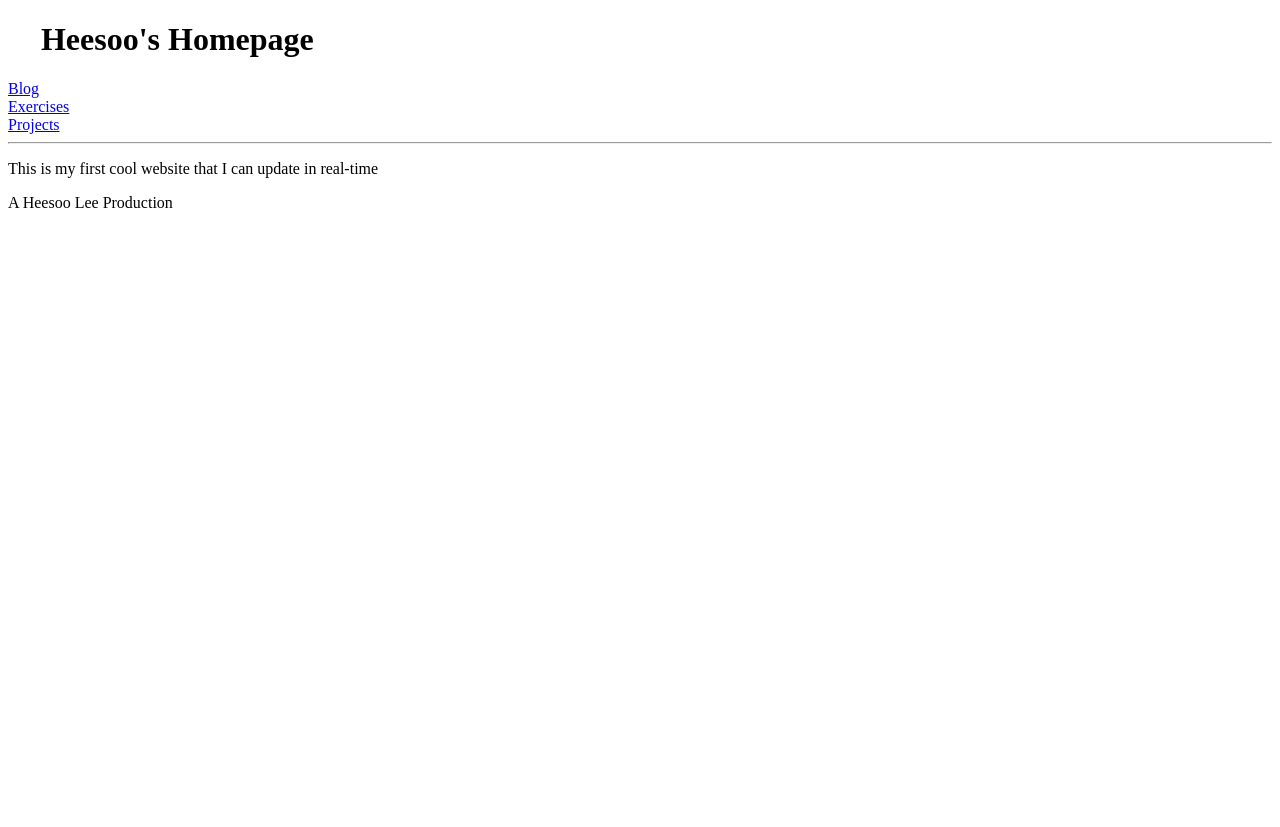
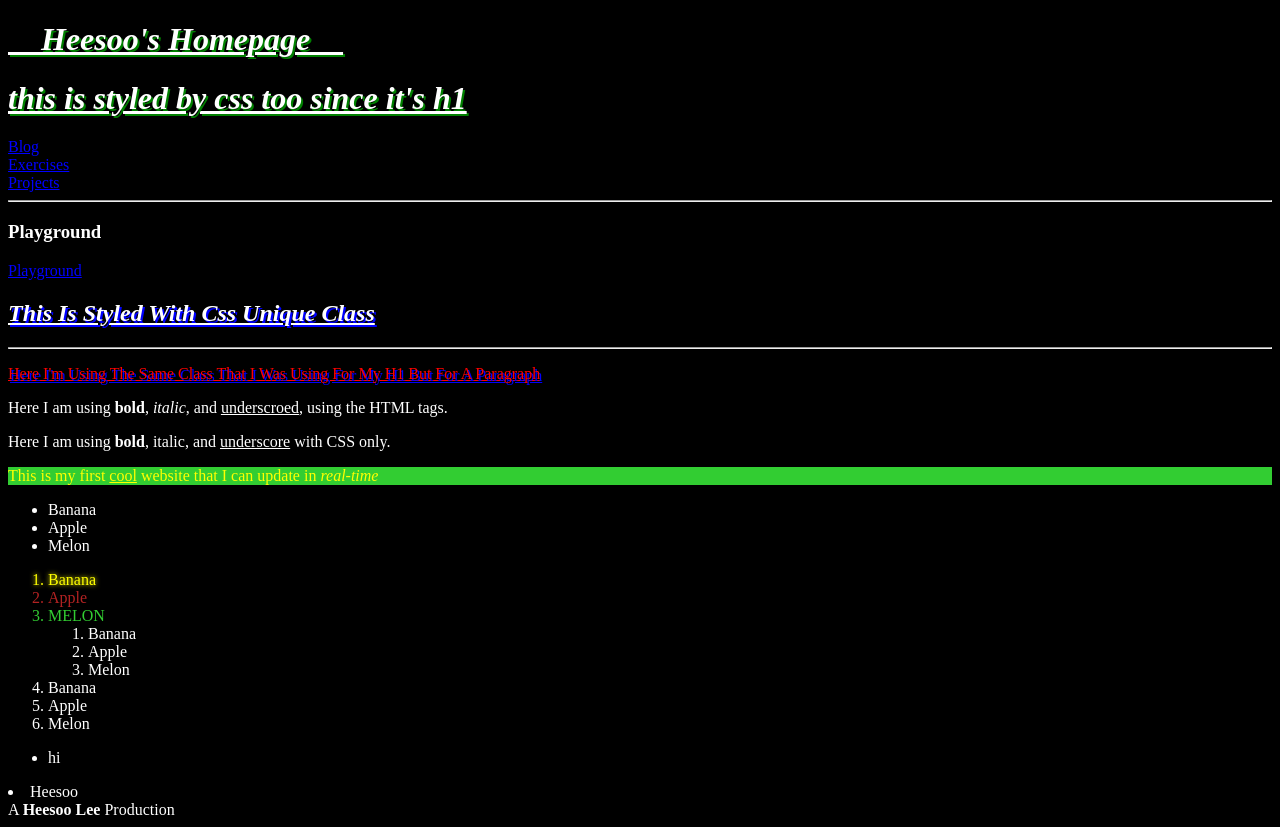
Before and after one commit to heesooleeo/art3001, a plain HTML site: page index.html in a window 1280 px wide. Before the commit the page ends 800 px from the top, so only its background shows below. Drawn offline with Linux system fonts and the light colour scheme; a web font is replaced by a local one.

Commit message:
style and classes

```diff
--- a/index.html
+++ b/index.html
@@ -2,25 +2,62 @@
 <html>
     <head>
         <title>Heesoo's Workshop</title> <!--tab name/title. not the website title-->
+        <link rel="stylesheet" href="style.css">
+        <style>
+            @import url('https://fonts.googleapis.com/css2?family=Imbue:wght@300;500;700&display=swap');
+            </style>
     </head>
-    <body>
+    <body style="background-color: black; color: white;">
         <header>
             <h1> Heesoo's Homepage </h1> <!--website title. apple is shift option k-->
+            <h1>this is styled by css too since it's h1</h1>
             <nav>
                <a href="blog">Blog</a>
                <br> <!--break. it makes whatever below right below whatever is on top-->
                <a href="exercises/">Exercises</a>
                <br>
                <a href="projects/">Projects</a>
+               <hr>
+               <h3>Playground</h3>
+               <a href="playground/extra-tags.html">Playground</a>
+               <h1 class="unique-class">this is styled with css unique class</h1>
             </nav>
         </header>
 
-
 <hr> <!--this is the long line across the website-->
 
-        <p>This is my first cool website that I can update in real-time</p>
+<p class="unique-class red-text">Here I'm using the same class that I was using for my h1 but for a paragraph</p>
 
-        <footer>A Heesoo Lee Production</footer>
+<p>Here I am using <b>bold</b>, <i>italic</i>, and <u>underscroed</u>, using the HTML tags. </p>
+
+<p>Here I am using <span style="font-weight: bold;">bold</span>, <span style="font-weight: italic;">italic</span>, and <span style="text-decoration: underline;">underscore</span> with CSS only. </p>
+
+        <p style="background-color: limegreen; color: yellow;">This is my first <u>cool</u> website that I can update in <i>real-time</i></p>
+
+        <ul data-visibility="logged-in">   <!---unordered list-->
+            <li>Banana</li> <!---bullet points-->
+            <li>Apple</li>
+            <li>Melon</li>
+        </ul>
+
+        <ol data-visibility="logged-out"> <!--ordered list parental code-->
+            <li style="color: #ffff00; text-shadow: 0 0 5px;">Banana</li> <!---listed number item bullet points-->
+            <li style="color:firebrick;">Apple</li>
+            <li style="color: limegreen; text-transform: uppercase;">Melon</li>
+            <ol> <li>Banana</li> <!---listed number item bullet points-->
+                <li>Apple</li>
+                <li>Melon</li></ol>
+            <li>Banana</li> <!---listed number item bullet points-->
+            <li>Apple</li>
+            <li>Melon</li>
+        </ol>
+
+        <ul><li>hi</li></ul>
+
+
+        <li>Heesoo</li>
+
+        <footer>A <b>Heesoo Lee</b> Production</footer>
 
     </body>
 </html>
--- /dev/null
+++ b/style.css
@@ -0,0 +1,18 @@
+h1 {
+    text-shadow: 2px 2px green;
+    text-decoration: underline;
+    font-style: italic;
+    font-family: 'Imbue', serif;
+}
+
+a {color: blue}
+
+.unique-class {
+    text-shadow: 2px 2px blue;
+    text-decoration: underline;
+    text-transform: capitalize;
+}
+
+.red-text {
+    color: red;
+}
```
Also changed, not shown: playground/extra-tags.html (added, +20 -0 lines).
